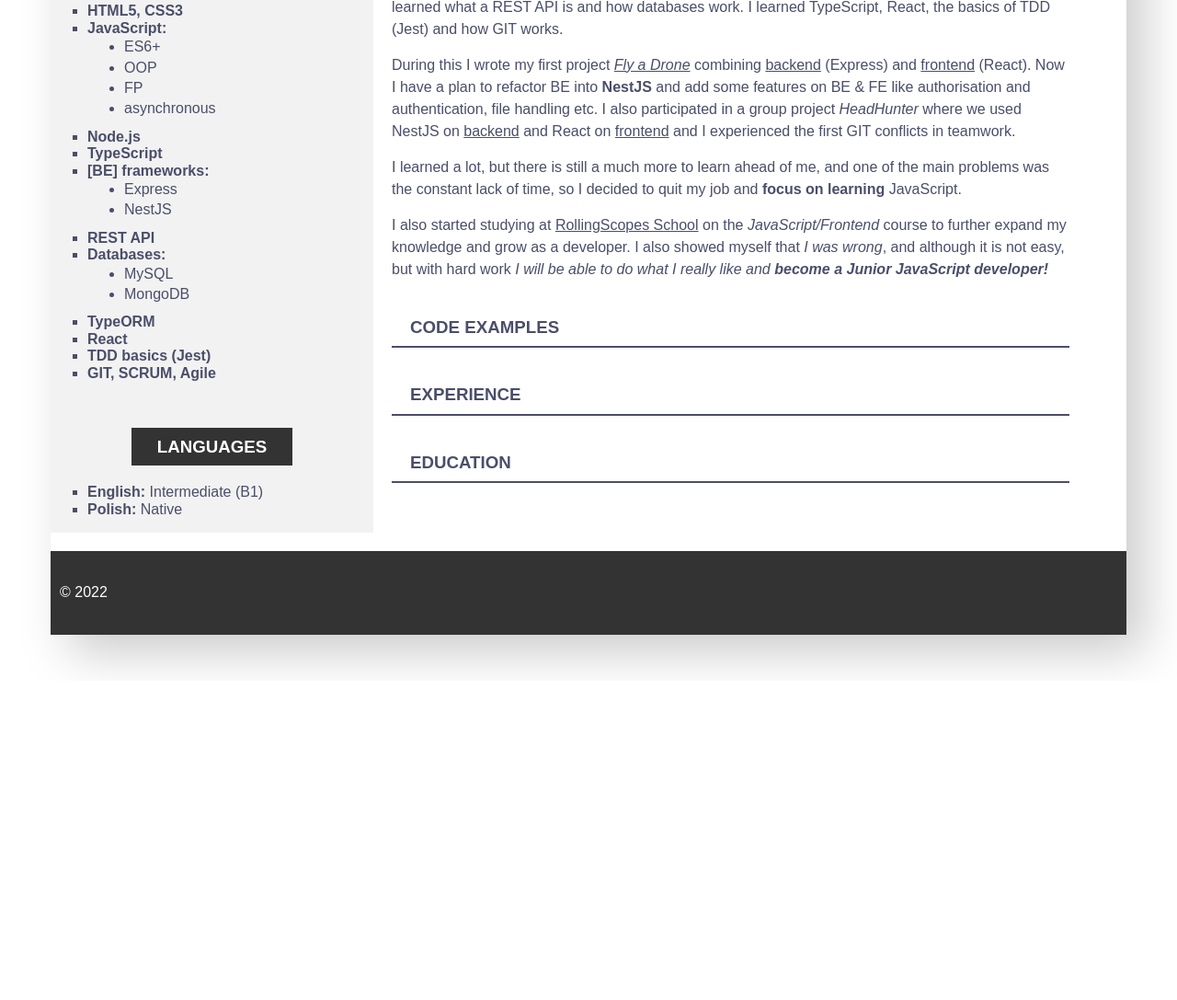
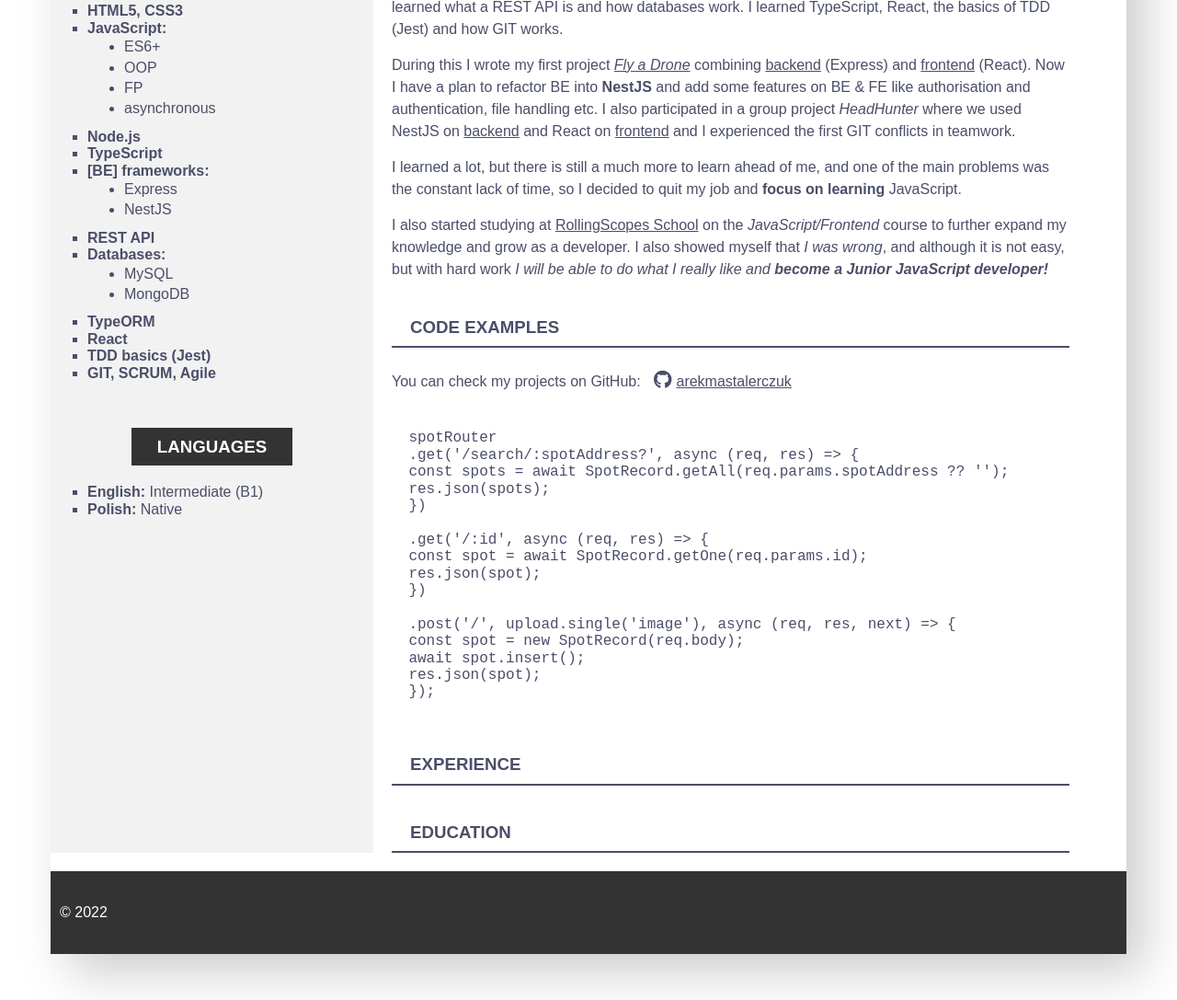
Before and after one commit to arekmastalerczuk/rsschool-cv, a plain HTML site: page index.html in a window 1280 px wide. Shown: the part 694-1781 px from the top of the page at 92% size. Before the commit the page ends 1434 px from the top, so only its background shows below. Drawn offline with Linux system fonts and the light colour scheme.

Commit message:
feat: add code examples info & styling

```diff
--- a/css/style.css
+++ b/css/style.css
@@ -17,6 +17,12 @@
     color: var(--default-font-color);
 }
 
+.code-examples i {
+    font-size: 20px;
+    margin: 0 5px 0 10px;
+    padding: 10px 0;
+}
+
 .column-left {
     width: 30%;
     background: rgba(230, 230, 230, 0.5);
@@ -24,6 +30,10 @@
 
 .column-right {
     width: 70%;
+}
+
+.column-right a {
+    color: var(--default-font-color);
 }
 
 .column-right p {
@@ -124,10 +134,6 @@
     margin-bottom: 10px;
 }
 
-.summary a {
-    color: var(--default-font-color);
-}
-
 .skills__list--secondary > li {
     list-style: disc;
     font-weight: normal;
--- a/index.html
+++ b/index.html
@@ -85,8 +85,28 @@
                 <p>I learned a lot, but there is still a much more to learn ahead of me, and one of the main problems was the constant lack of time, so I decided to quit my job and <strong>focus on learning</strong> JavaScript.</p>
                 <p>I also started studying at <a href="https://github.com/rolling-scopes-school/js-fe-course-en" target="_blank">RollingScopes School</a> on the <em>JavaScript/Frontend</em> course to further expand my knowledge and grow as a developer. I also showed myself that <em>I was wrong</em>, and although it is not easy, but with hard work <em>I will be able to do what I really like and <strong>become a Junior JavaScript developer!</strong></em></p>
             </section>
-            <section>
+            <section class="code-examples">
                 <h3 class="section__title section__title--underline">Code examples</h3>
+                <p>You can check my projects on GitHub: <i class="fab fa-github"></i><a href="https://github.com/arekmastalerczuk" target="_blank">arekmastalerczuk</a></p>
+<pre><code>
+    spotRouter
+    .get('/search/:spotAddress?', async (req, res) => {
+    const spots = await SpotRecord.getAll(req.params.spotAddress ?? '');
+    res.json(spots);
+    })
+
+    .get('/:id', async (req, res) => {
+    const spot = await SpotRecord.getOne(req.params.id);
+    res.json(spot);
+    })
+
+    .post('/', upload.single('image'), async (req, res, next) => {
+    const spot = new SpotRecord(req.body);
+    await spot.insert();
+    res.json(spot);
+    });
+</code>
+</pre>
             </section>
             <section>
                 <h3 class="section__title section__title--underline">Experience</h3>
```
